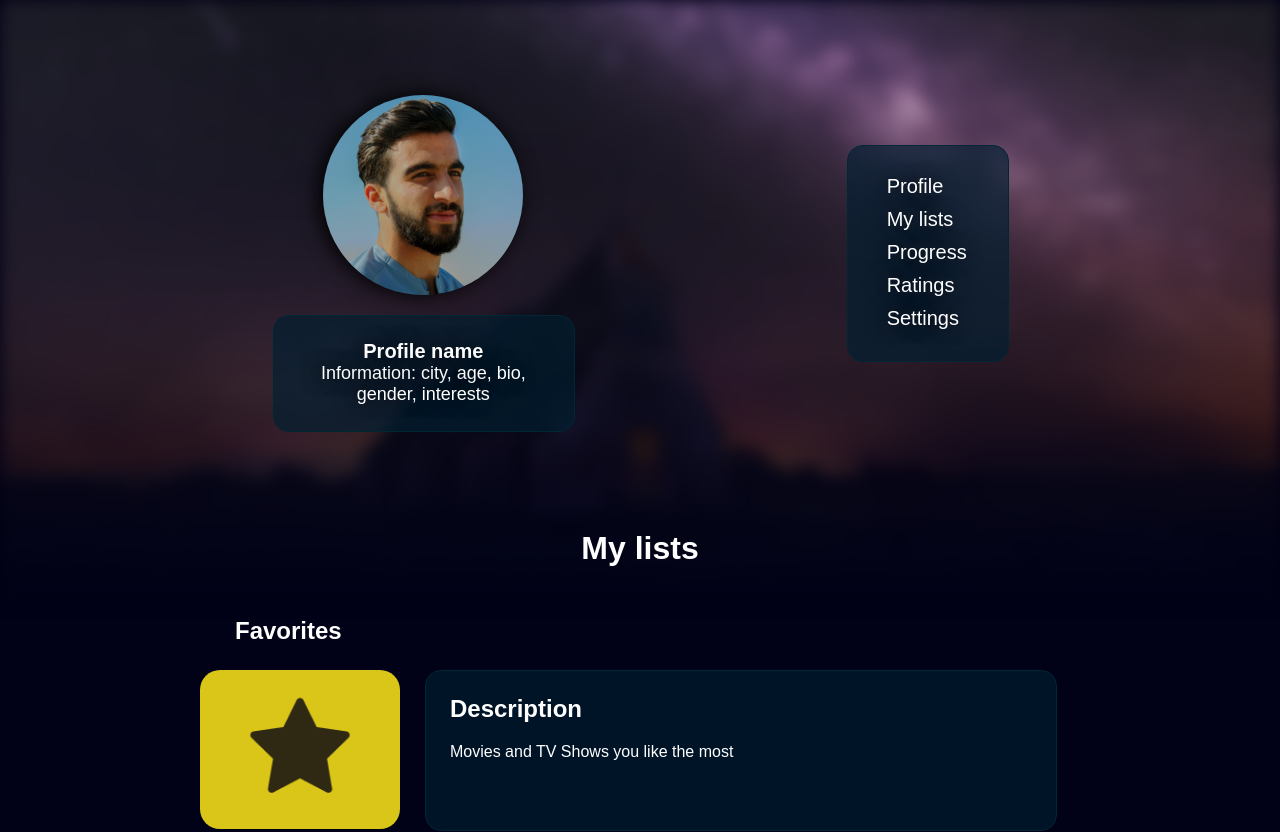
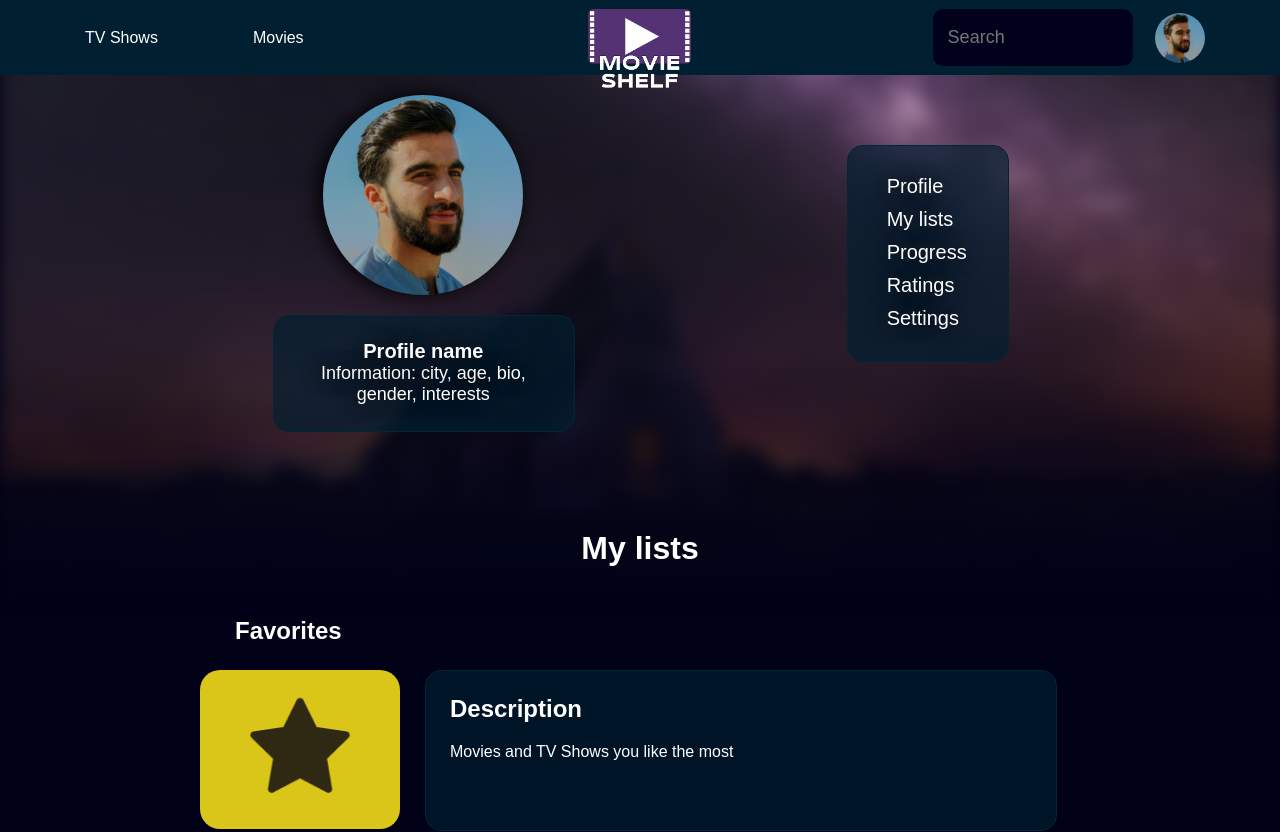
Before and after one commit to FabioFSS/Movie-Shelf, a React (Create React App) app in the folder movie_shelf_front/: page /lists in a window 1280 px wide. Shown: the top 832 px of the page. Built offline with nearby package versions, Linux system fonts and the light colour scheme; the HTML template or start-up script is replaced by a standard one.

Commit message:
added navbar visibility

```diff
--- a/movie_shelf_front/src/contexts/navbar.js
+++ b/movie_shelf_front/src/contexts/navbar.js
@@ -4,10 +4,10 @@ export const NavContext = createContext({})
 
 export default function NavPrivider({ children }) {
 
-    const [visible, setVitible] = useState("hidden");
+    const [visible, setVitible] = useState("visible");
 
-    function isVisible() {
-        setVitible(visible == "hidden" ? "visible" : "hidden")
+    function isVisible(newVisible) {
+        setVitible(newVisible)
     }
 
     return(
--- a/movie_shelf_front/src/pages/LogIn/index.js
+++ b/movie_shelf_front/src/pages/LogIn/index.js
@@ -1,9 +1,21 @@
-import React, { useState } from "react";
+import React, { useState, useEffect, useContext } from "react";
 import './styles.scss'
-// import { Auth } from "../../components/Auth"
 import { FaEnvelope, FaLock, FaEye, FaEyeSlash } from "react-icons/fa";
 
+import { NavContext } from "../../contexts/navbar";
+
 export default function Scroll() {
+
+    const { isVisible } = useContext(NavContext)
+    const [nav, setNav] = useState(true)
+
+    useEffect(() => {
+        if (nav) {
+            isVisible("hidden")
+            setNav(false)
+        }
+    }, [])
+
     const [typePassword, setTypePassword] = useState("password");
     const [email, setEmail] = useState("");
     const [password, setPasword] = useState("");
@@ -44,7 +56,7 @@ export default function Scroll() {
                         <a href="http://localhost:3000/reset">Forget Password</a>
                     </span>
                     <button className="buttonLogin" disabled={!email || !password}>
-                        <a href="http://localhost:3000/home">LOGAR</a>
+                        <a href="http://localhost:3000">LOGAR</a>
                     </button>
                     {/* <Auth /> */}
                     <div className='container-register'>
--- a/movie_shelf_front/src/pages/Reset/index.js
+++ b/movie_shelf_front/src/pages/Reset/index.js
@@ -1,9 +1,20 @@
-import React, { useState } from "react";
+import React, { useState, useContext, useEffect } from "react";
 import './styles.scss'
 import { FaEnvelope } from "react-icons/fa";
 
+import { NavContext } from "../../contexts/navbar";
+
 export default function Scroll() {
     const [email, setEmail] = useState();
+    const { isVisible } = useContext(NavContext)
+    const [nav, setNav] = useState(true)
+
+    useEffect(() => {
+        if (nav) {
+            isVisible("hidden")
+            setNav(false)
+        }
+    }, [])
 
     window.scrollTo({
         top: 0
--- a/movie_shelf_front/src/pages/SignUp/index.js
+++ b/movie_shelf_front/src/pages/SignUp/index.js
@@ -1,12 +1,26 @@
-import React, { useState } from "react";
+import React, { useState, useContext, useEffect } from "react";
 import './styles.scss'
+
 import { FaEnvelope, FaLock, FaEye, FaEyeSlash } from "react-icons/fa";
 
+import { NavContext } from "../../contexts/navbar";
+
 export default function Scroll() {
+
     const [typePassword, setTypePassword] = useState("password");
     const [email, setEmail] = useState();
     const [password, setPasword] = useState();
     const [confirmPassword, setConfirmPassword] = useState();
+
+    const { isVisible } = useContext(NavContext)
+    const [nav, setNav] = useState(true)
+
+    useEffect(() => {
+        if (nav) {
+            isVisible("hidden")
+            setNav(false)
+        }
+    }, [])
 
     const changeTypePassword = () => {
         if (typePassword === "password") {
@@ -49,7 +63,7 @@ export default function Scroll() {
                         }
                     </div>
                     <button className="buttonLogin" disabled={!email || !password}>
-                        <a href="http://localhost:3000/home">CREATE</a>
+                        <a href="http://localhost:3000">CREATE</a>
                     </button>
                     <div>
                         <span className="span">Already have an account? </span>
```
